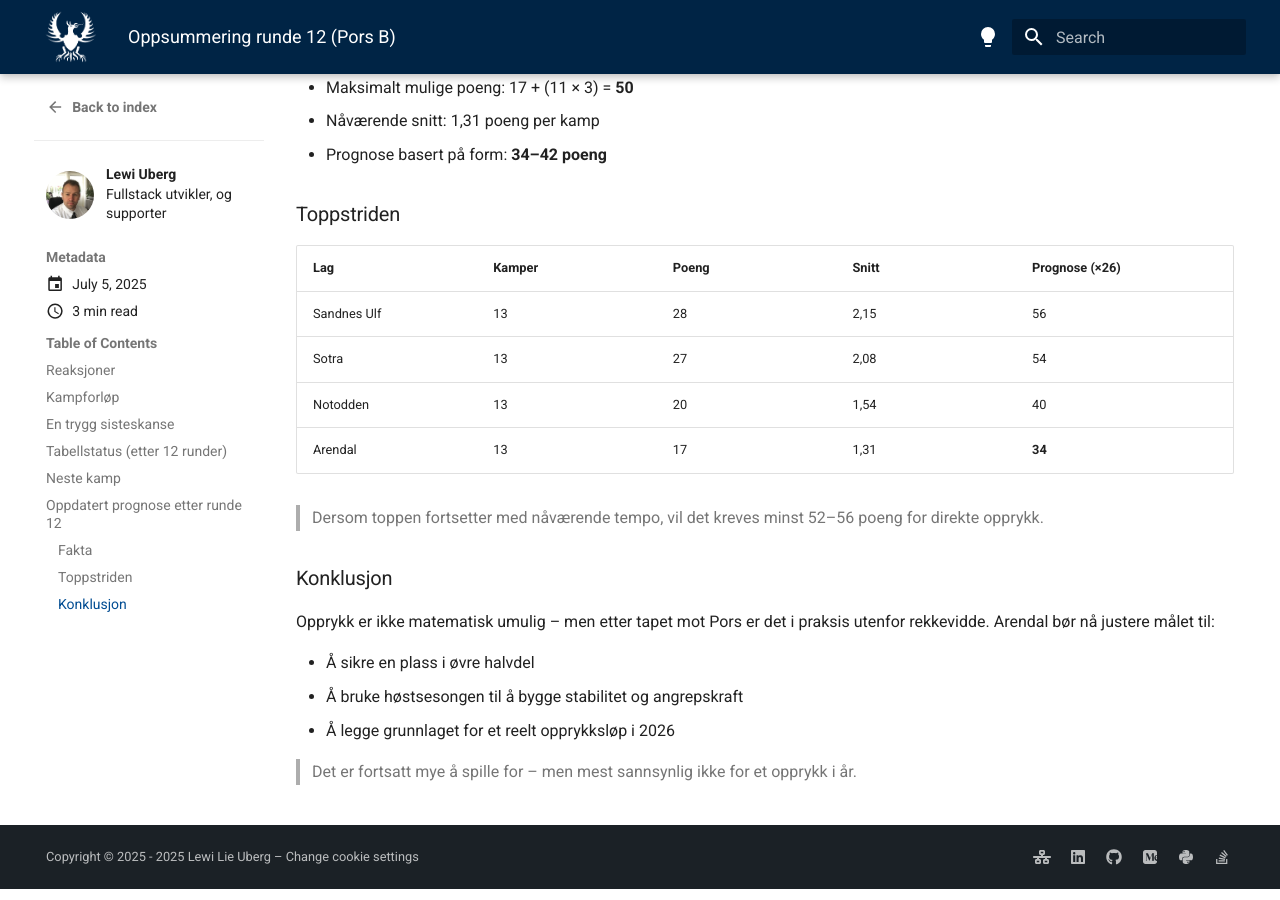
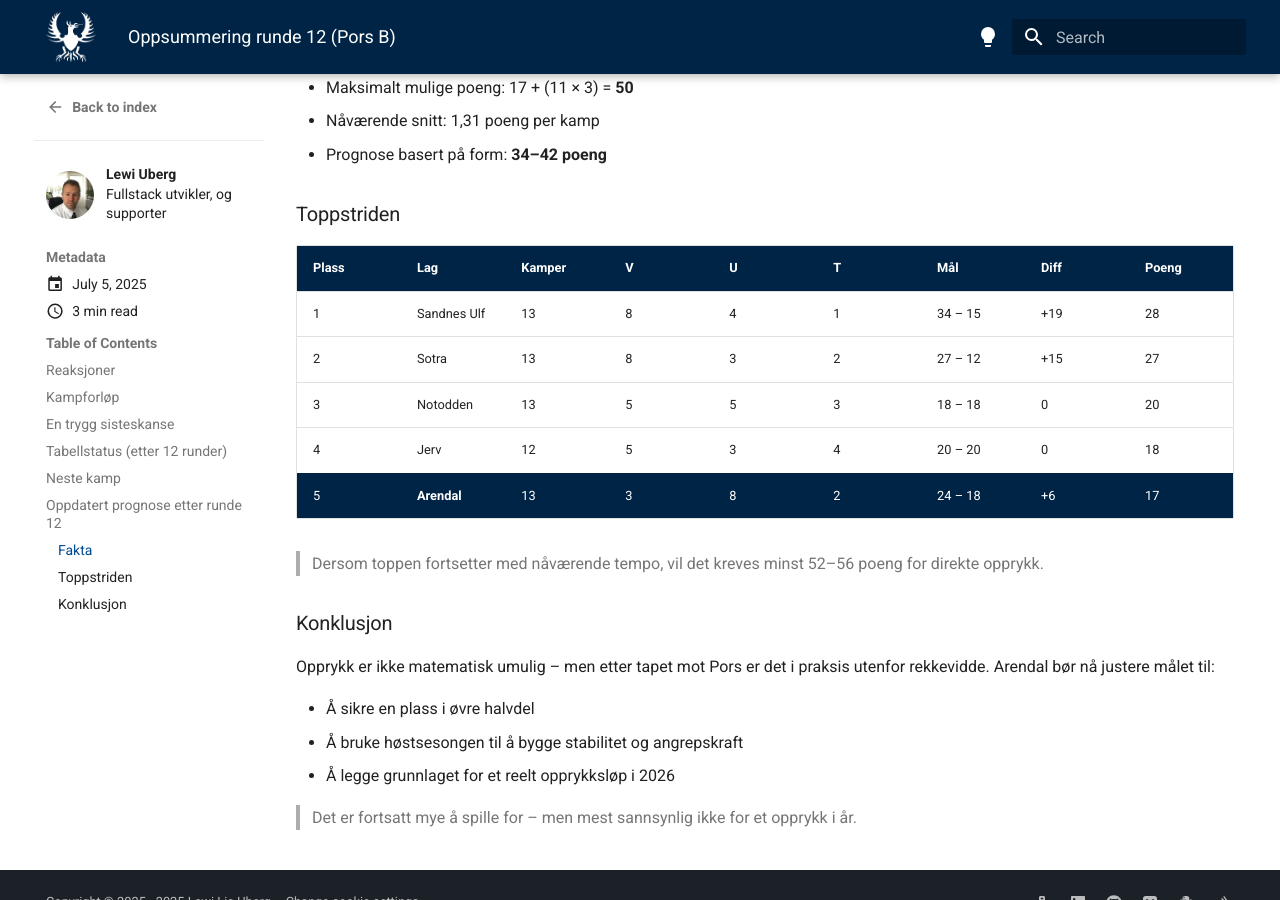
Before and after one commit to lewiuberg/forza-arendal, an MkDocs documentation site: the page built from docs/blog/posts/2025-07-05.md, in a window 1280 px wide and 900 px high, scrolled down 2314 px. Built offline with MkDocs 1.6.1 and Material for MkDocs 9.7.7, drawn with Linux system fonts in a browser that asks for light colours; comment, search, counter and statistics services are not loaded.

Commit message:
Update match summary table format for clarity and consistency

```diff
--- a/docs/blog/posts/2025-07-05.md
+++ b/docs/blog/posts/2025-07-05.md
@@ -102,12 +102,28 @@ Etter tapet i Porsgrunn har Arendals maksimale poengsum for sesongen falt fra 59
 
 ### Toppstriden
 
-| Lag         | Kamper | Poeng | Snitt | Prognose (×26) |
-| ----------- | ------ | ----- | ----- | -------------- |
-| Sandnes Ulf | 13     | 28    | 2,15  | 56             |
-| Sotra       | 13     | 27    | 2,08  | 54             |
-| Notodden    | 13     | 20    | 1,54  | 40             |
-| Arendal     | 13     | 17    | 1,31  | **34**         |
+<table>
+  <thead>
+    <tr class="row-highlight">
+      <th>Plass</th>
+      <th>Lag</th>
+      <th>Kamper</th>
+      <th>V</th>
+      <th>U</th>
+      <th>T</th>
+      <th>Mål</th>
+      <th>Diff</th>
+      <th>Poeng</th>
+    </tr>
+  </thead>
+  <tbody>
+    <tr><td>1</td><td>Sandnes Ulf</td><td>13</td><td>8</td><td>4</td><td>1</td><td>34 – 15</td><td>+19</td><td>28</td></tr>
+    <tr><td>2</td><td>Sotra</td><td>13</td><td>8</td><td>3</td><td>2</td><td>27 – 12</td><td>+15</td><td>27</td></tr>
+    <tr><td>3</td><td>Notodden</td><td>13</td><td>5</td><td>5</td><td>3</td><td>18 – 18</td><td>0</td><td>20</td></tr>
+    <tr><td>4</td><td>Jerv</td><td>12</td><td>5</td><td>3</td><td>4</td><td>20 – 20</td><td>0</td><td>18</td></tr>
+    <tr class="row-highlight"><td>5</td><td><strong>Arendal</strong></td><td>13</td><td>3</td><td>8</td><td>2</td><td>24 – 18</td><td>+6</td><td>17</td></tr>
+  </tbody>
+</table>
 
 > Dersom toppen fortsetter med nåværende tempo, vil det kreves minst 52–56 poeng for direkte opprykk.
 
```
